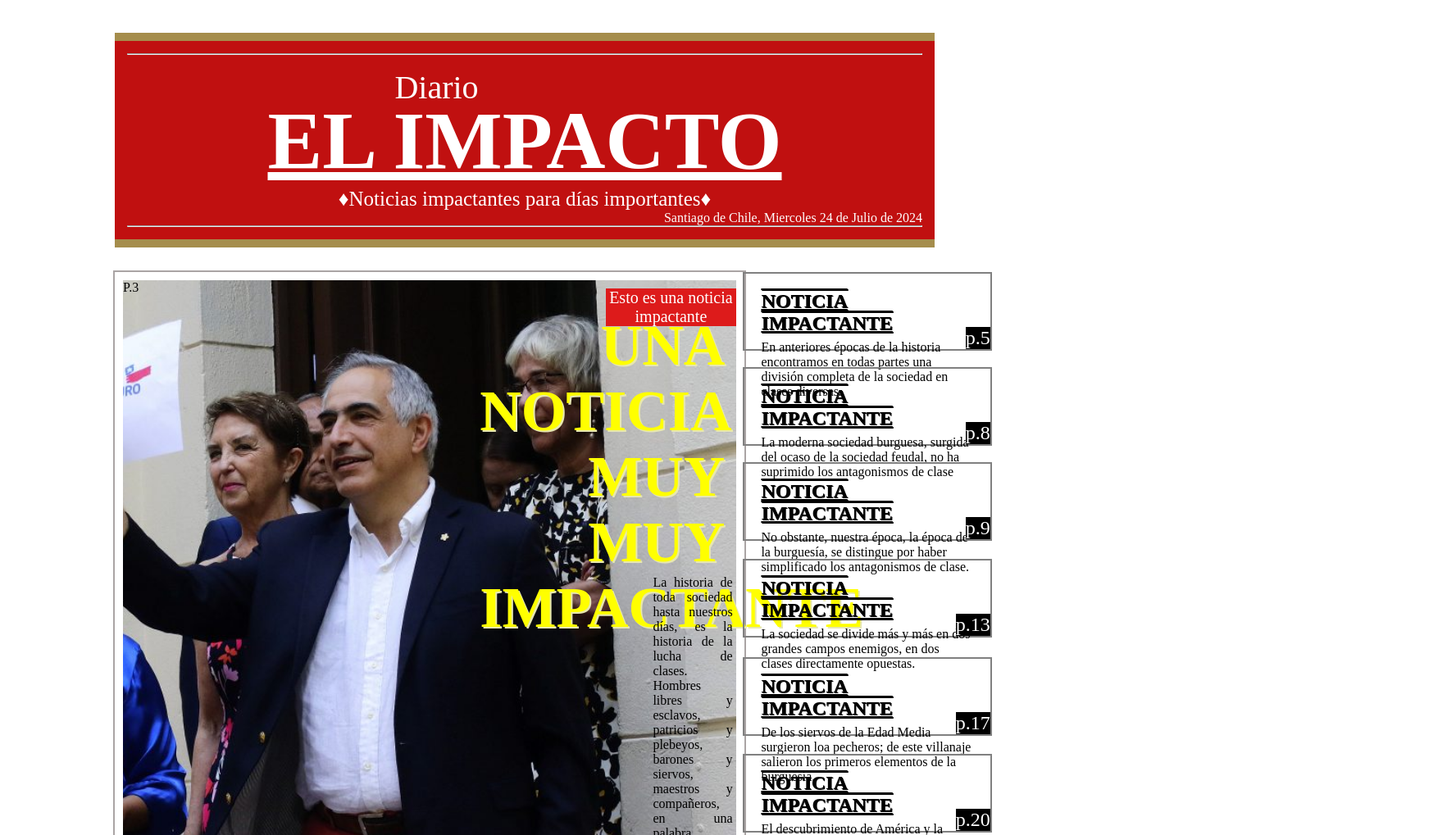
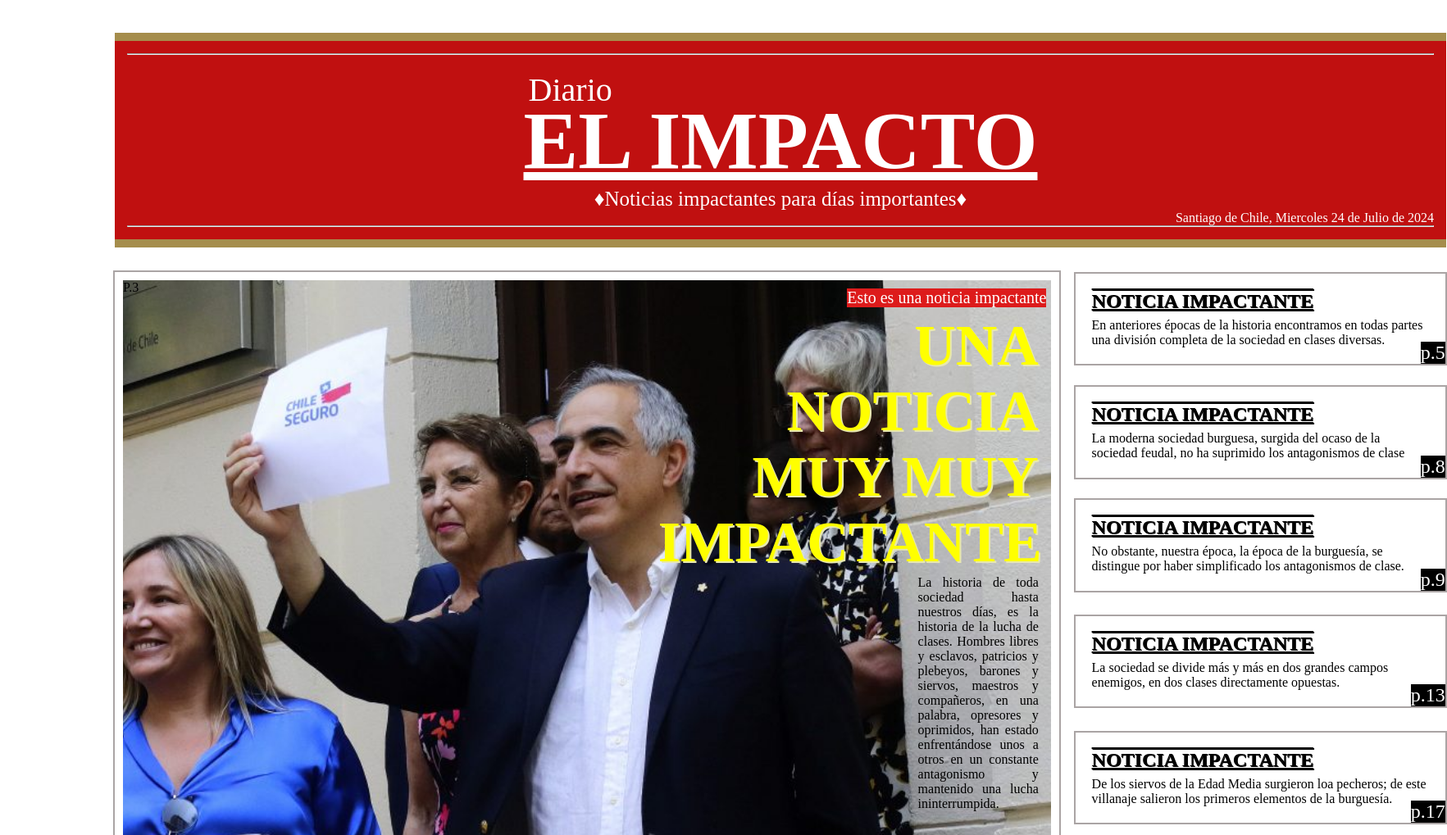
Before and after one commit to claudia-elisette/Evaluacion_M3_S3, a plain HTML site: page index.html in a window 1280 px wide. Shown: the top 1019 px of the page at 82% size, 1765 px wide, since content can reach past the window. Drawn offline with Linux system fonts and the light colour scheme.

Commit message:
px vh a rem

```diff
--- a/assets/CSS/style.css
+++ b/assets/CSS/style.css
@@ -5,26 +5,27 @@
 }
 
 body{
-    padding: 100px;
+    padding: 6.25rem;
     padding-top: 0;
-    height: 135vh;
+    height: 80.409375rem;
 }
 
 /* HEADER */
 .header{
     background-color: rgb(192, 16, 16);
-    padding: 15px;
-    border-top: 10px solid rgb(165, 141, 76);
-    border-bottom: 10px solid rgb(165, 141, 76);
-    margin: 40px 40px 30px 40px;
+    padding: 0.9375rem;
+    border-top: 0.625rem solid rgb(165, 141, 76);
+    border-bottom: 0.625rem solid rgb(165, 141, 76);
+    margin: 2.5rem 2.5rem 1.875rem 2.5rem;
     color: white;
+    width: 101.5rem;
 }
 
 .header__epigraph{
     font-size: 2.5rem;
     position: relative;
-    left: 25.5vw;
-    top: 2vh;
+    left: 30.6rem;
+    top: 1.19125rem;
     width:fit-content;
 }
 
@@ -54,11 +55,11 @@ section{
     background-size: cover;
     background-attachment: scroll;
     background-position-x: right;
-    height: 100vh;
-    width: 60vw;
-    margin-left: 40px;
-    border: 10px solid white;
-    outline: 2px solid rgba(128, 120, 120, 0.671);
+    height: 59.5625rem;
+    width: 72rem;
+    margin-left: 2.5rem;
+    border: 0.625rem solid white;
+    outline: 0.125rem solid rgba(128, 120, 120, 0.671);
 }
 
 .cover-story__epigraph{
@@ -69,18 +70,18 @@ section{
     width: fit-content;
     text-align: center;
     position: absolute;
-    top: 10px;
-    left: 46vw;
+    top: 0.625rem;
+    left: 55.2rem;
 }
 
 .cover-story__headline{
     color: yellow;
-    width: 40%;
+    width: 29rem;
     font-size: 4.375rem;
-    text-shadow: 2px 2px rgb(231, 231, 175);
+    text-shadow: 0.125rem 0.125rem rgb(231, 231, 175);
     position: absolute;
-    top: 40px;
-    left: 34vw;
+    top: 2.5rem;
+    left: 40.8rem;
     text-align: right;
 
 }
@@ -89,27 +90,27 @@ section{
     color: black;
     width: 13%;
     position: absolute;
-    top: 360px;
-    left: 50.5vw;
+    top: 22.5rem;
+    left: 60.6rem;
     text-align: justify;
 }
 
 /* STORIES */
 
 .story{
-    height: 12vh;
-    width: 23.7vw;
+    height: 7.15rem;
+    width: 28.44rem;
     position: relative;
-    border: 2px solid gray;
-    padding: 20px;
+    border: 0.125rem solid rgba(128, 120, 120, 0.671);
+    padding: 1.25rem;
     position: relative;
-    left: 63vw;
+    left: 75.6rem;
 }
 
 .story__headline{
     text-decoration: underline overline;
-    text-shadow: 1px 1px black;
-    margin-bottom: 7px;
+    text-shadow: 0.0625rem 0.0625rem black;
+    margin-bottom: 0.4375rem;
 }
 
 .story__page{
@@ -123,29 +124,29 @@ section{
 }
 
 .story1{
-    bottom: 100vh;
+    bottom: 59.5625rem;
 }
 
 .story2{
-    bottom: 97.5vh;
+    bottom: 58.0734375rem;
 }
 
 .story3{
-    bottom: 95vh;
+    bottom: 56.584375rem;
 }
 
 .story4{
-    bottom: 92.2vh;
+    bottom: 54.916625rem;
 }
 
 .story5{
-    bottom: 89.3vh;
+    bottom: 53.1893125rem;
 }
 
 .story6{
-    bottom: 86.5vh;
+    bottom: 51.5215625rem;
 }
 
 .story7{
-    bottom: 83.8vh;
+    bottom: 49.913375rem;
 }
```
